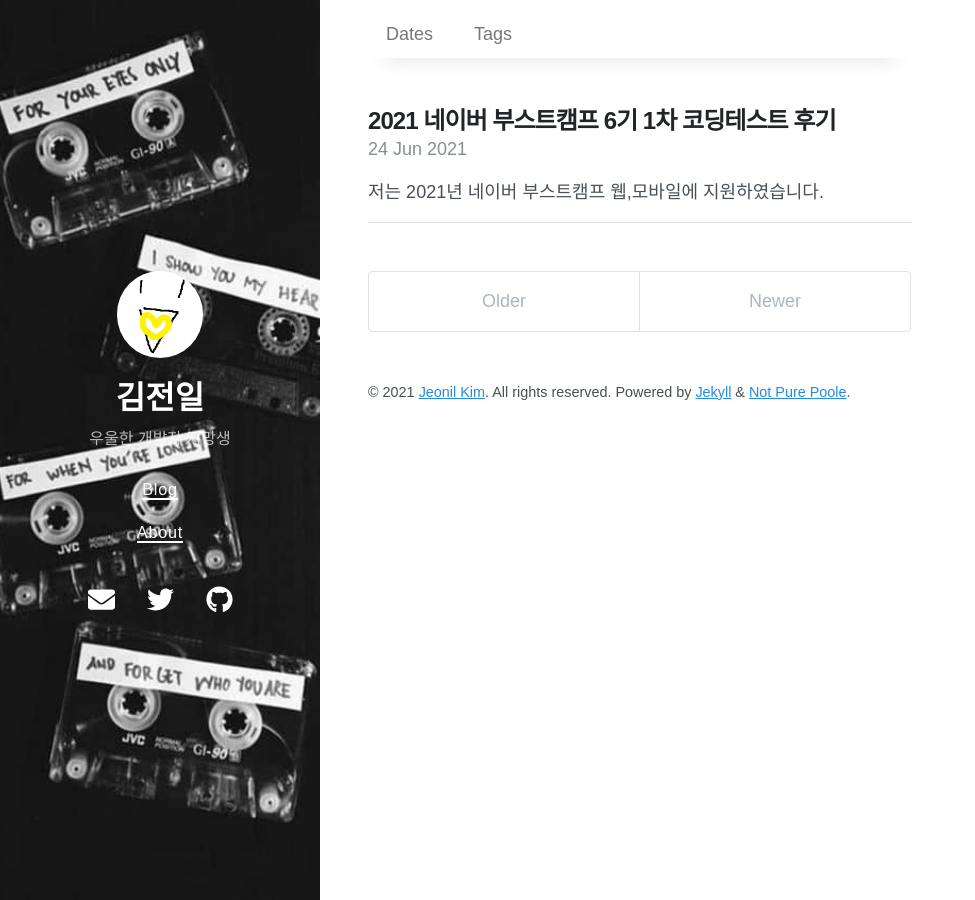
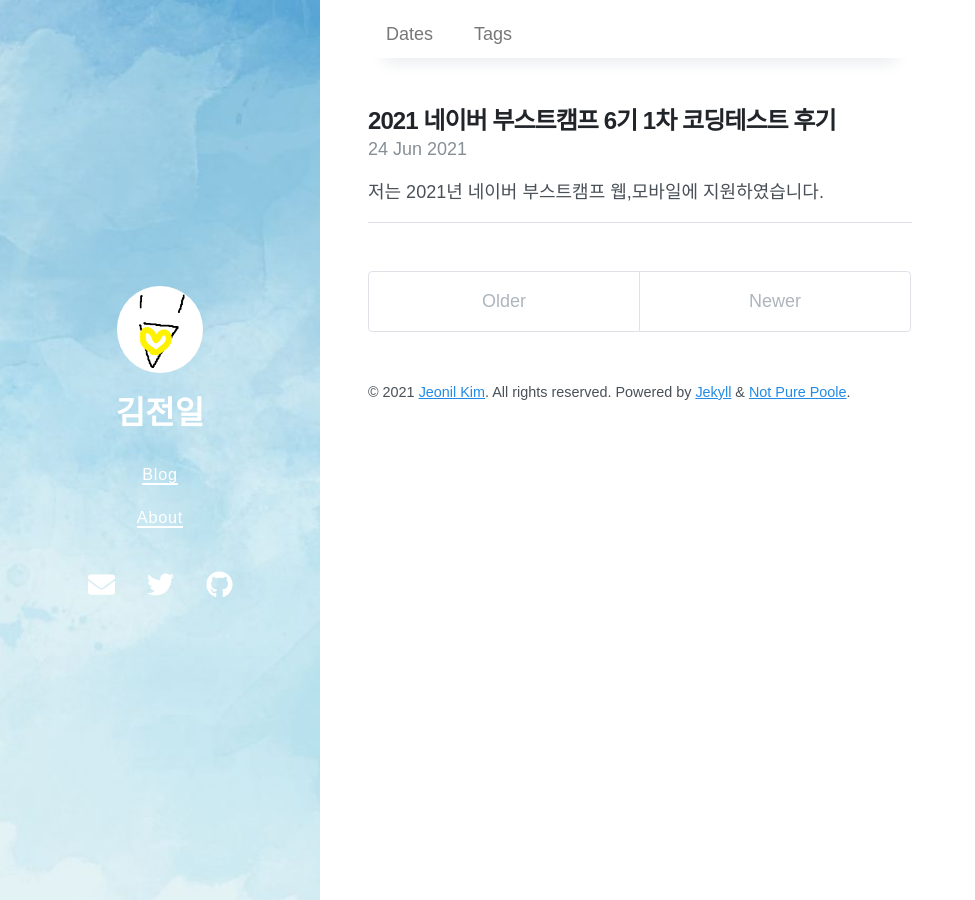
Before and after one commit to clappingmin/clappingmin.github.io, a Jekyll site: the page built from index.html, in a window 1280 px wide. Shown: the whole page, without its empty margins (0-975 px from the left). Built offline with Jekyll 4.4.1, drawn with Linux system fonts in a browser that asks for light colours; nearby versions of some CDN libraries; the list of posts is cut into pages by our own code.

Commit message:
배경화면 수정

```diff
--- a/_config.yml
+++ b/_config.yml
@@ -1,11 +1,11 @@
 # Setup
 title: 김전일
-description: 우울한 개발자 지망생
+description:
 url: https://clappingmin.github.io
 avatar: /pro_heart.png
 paginate: 5
 permalink: pretty
-cover_image: /black.jpg
+cover_image: /sky.jpg
 
 # Gems
 plugins:
```
Also changed, not shown: black.jpg (deleted), sky.jpg (added), yellow.jpg (added).
